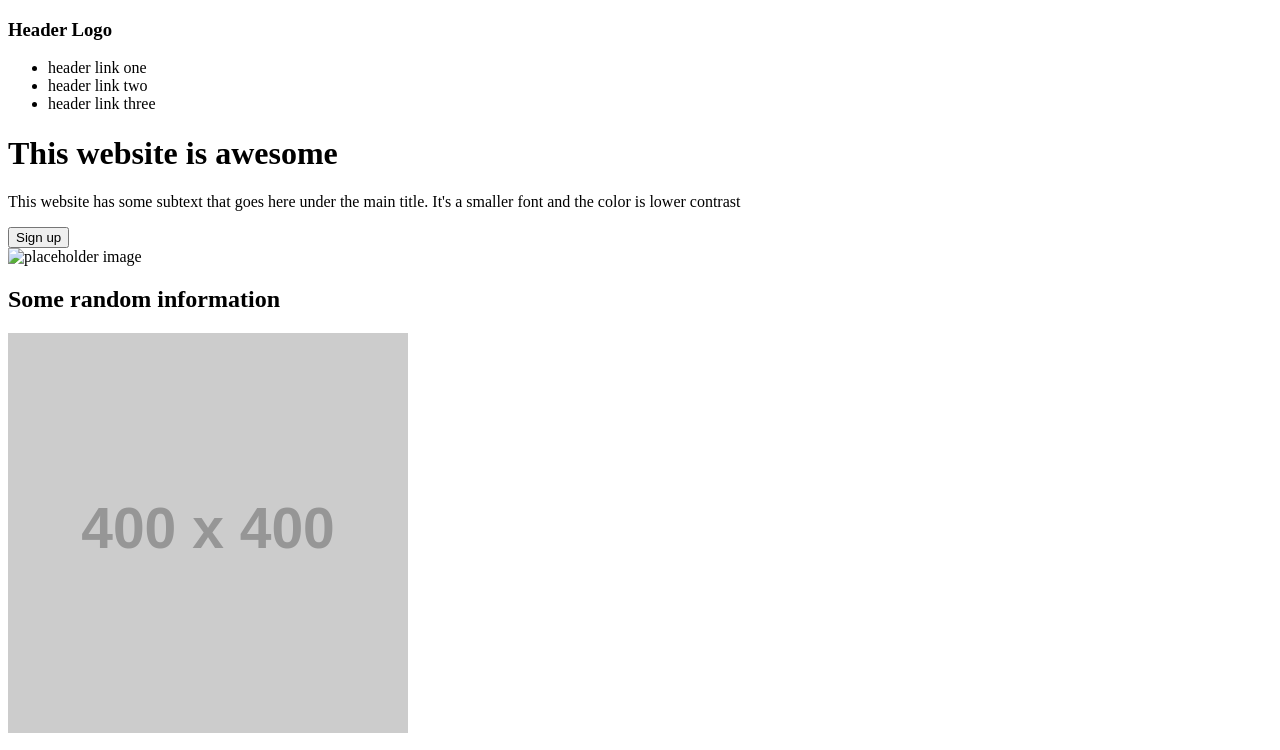
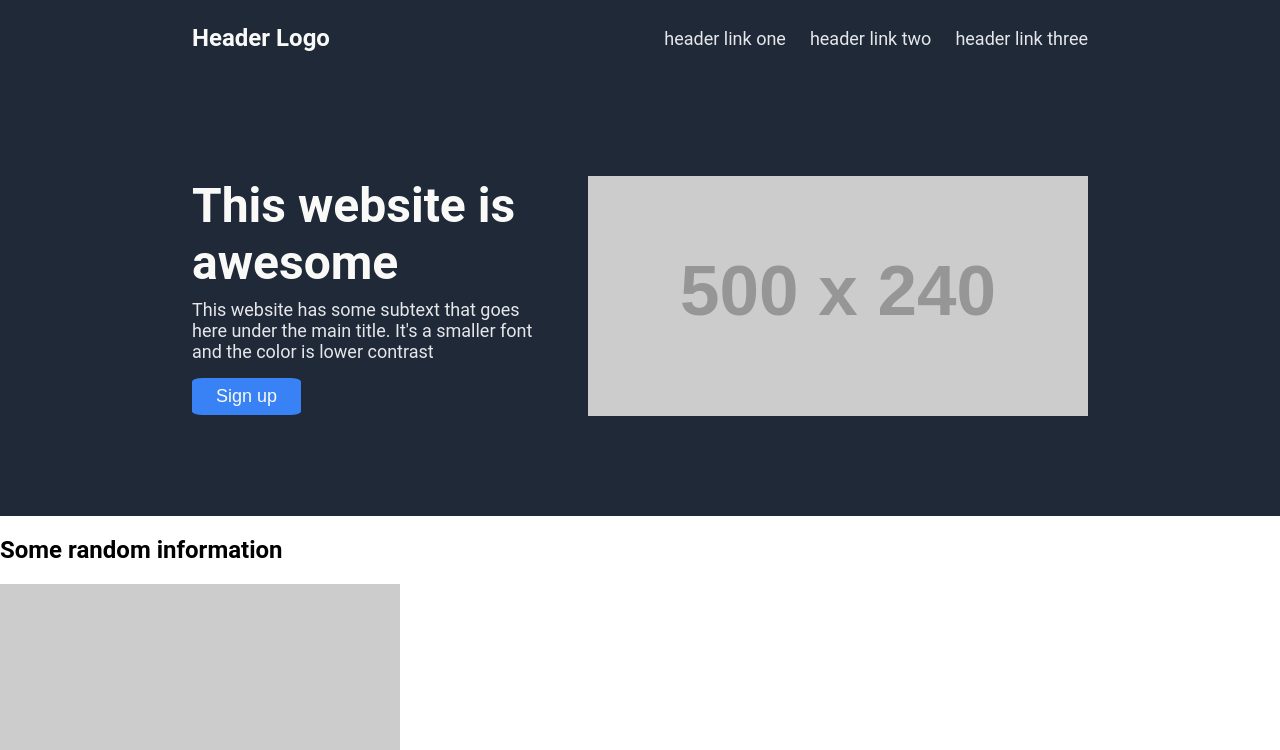
Before and after one commit to PersephoneXO/TOP-landing-page, a plain HTML site: page index.html in a window 1280 px wide. Shown: the top 750 px of the page. Drawn offline with Linux system fonts and the light colour scheme; placeholder pictures from the web are drawn by us.

Commit message:
1s section finished

```diff
--- a/index.html
+++ b/index.html
@@ -2,30 +2,37 @@
 <html lang="en">
 <head>
     <meta charset="utf-8">
-    <title>First Webpage</title>
+    <title>First Landing Page</title>
+    <link rel="stylesheet" href="styles.css">
+    <meta name="viewport" content="width=device-width, initial-scale=1.0">
 </head>
 
 <body>
+    <div class="section1">
+    <div class="header-container">
     <div class="header">
-    <h3 id="header-logo">Header Logo</h3>
-    <div class="header-links">
-    <ul>
-        <li><a>header link one</a></li>
-        <li><a>header link two</a></li>
-        <li><a>header link three</a></li>
-    </ul>
-    </div>
+        <h3 id="header-logo">Header Logo</h3>
+        <div class="header-links">
+            <ul>
+                <li><a href="#">header link one</a></li>
+                <li><a href="#">header link two</a></li>
+                <li><a href="#">header link three</a></li>
+            </ul>
+        </div>
     </div>
 
     <div class="intro-div">
         <div class="intro-text">
-            <h1>This website is awesome</h1>
-            <p>This website has some subtext that goes here under the main title. It's a smaller font and the color is lower contrast</p>
+            <h1 id="intro-title">This website is awesome</h1>
+            <p id="intro-subtext">This website has some subtext that goes here under the main title. It's a smaller font and the color is lower contrast</p>
             <button id="sign-up-intro">Sign up</button>
         </div>
-        <img scr="https://dummyimage.com/600x400/000/fff&text=this+is+a+placeholder+for+an+image" alt="placeholder image">
+
+            <img id="intro-img" src="https://placehold.co/500x240/EEE/31343C" alt="placeholder image">
+
     </div>
-
+</div>
+</div>
 
     <div class="random-info-div">
         <h2 id="random-info-title">Some random information</h2>
--- /dev/null
+++ b/styles.css
@@ -0,0 +1,93 @@
+body{
+    font-family:'Roboto', 'Gill Sans', 'Gill Sans MT', Calibri, 'Trebuchet MS', sans-serif;
+    margin: 0px auto;
+    width: 100%;
+    min-height: 100vh;
+    display: flex;
+    flex-direction: column;
+}
+
+.section1{
+    display: block;
+    background-color: #1F2937;
+    padding-inline: 15%;
+
+}
+
+.header-container{
+    display: flex;
+    flex-direction: column;
+    /*max-width: 1110px;
+    margin: auto;*/
+
+
+
+}
+
+.header{
+    display: flex;
+    align-items: center;
+    justify-content: space-between;
+    padding-bottom: 100px;
+}
+
+#header-logo{
+    color: #F9FAF8;
+    font-size: 24px;
+}
+
+
+ul, a{
+    display: flex;
+    list-style: none;
+    text-decoration: none;
+    color: #E5E7EB;
+    font-size: 18px;
+    gap: 24px;
+    margin: 0;
+    padding: 0;
+
+}
+
+.intro-div{
+    display: flex;
+    align-items: center;
+    gap: 40px;
+    padding-bottom: 100px;
+
+
+}
+.intro-text{
+}
+
+#intro-title{
+    font-size: 48px;
+    font-weight: bolder;
+    color: #F9FAF8;
+    text-wrap: wrap;
+    margin: 0;
+    padding-bottom: 8px;
+}
+
+#intro-subtext{
+    color: #E5E7EB;
+    font-size: 18px;
+    margin:0;
+    padding-bottom: 16px;
+}
+
+#intro-img{
+
+}
+
+
+#sign-up-intro{
+    background-color: #3882F6;
+    color: #F9FAF8;
+    padding: 8px 24px;
+    border-radius: 10%;
+    font-size: 18px;
+    border-style: none;
+    margin: auto;
+
+}
--- a/stylesheet.css
+++ /dev/null
@@ -1,3 +0,0 @@
-.header .footer{
-    background-color: #1F2937;
-}
```
Also changed, not shown: TOP Landing Page Design.png (added), TOP Landing Page colors and font styles.png (added).
